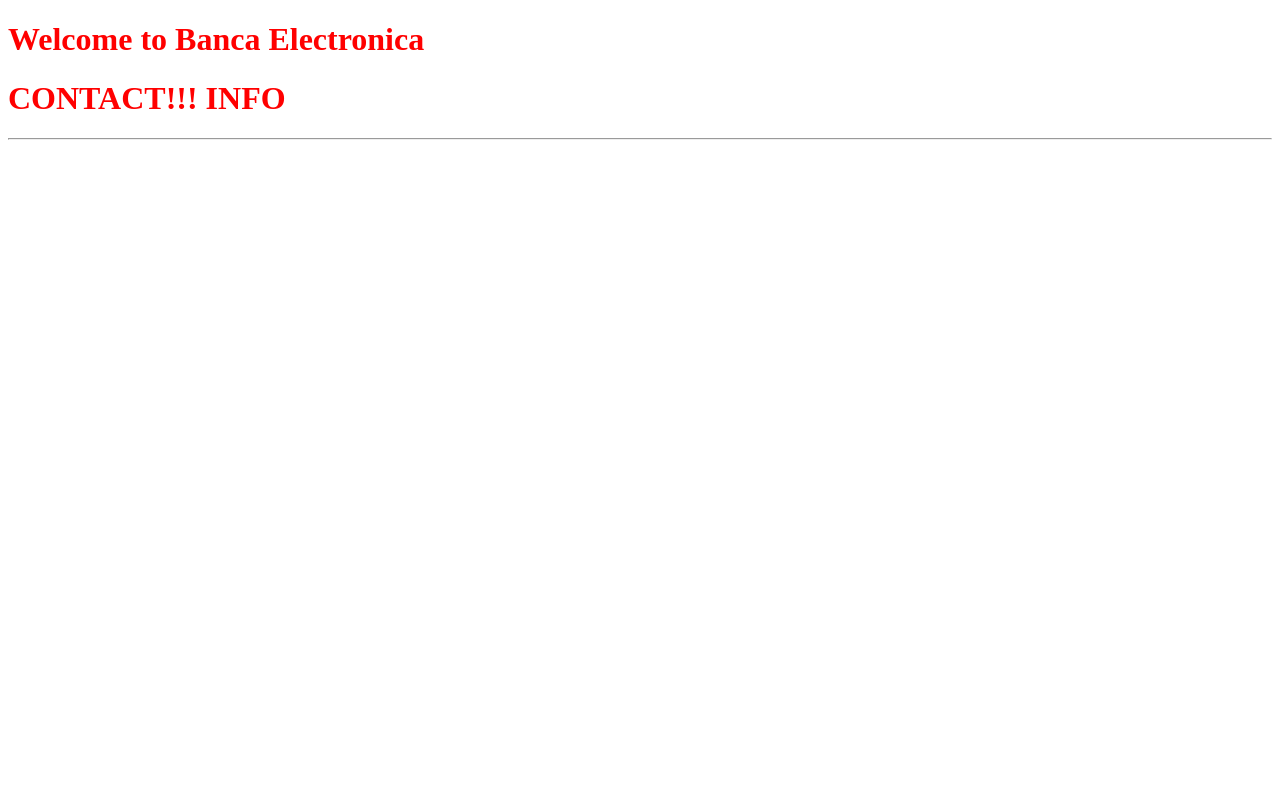
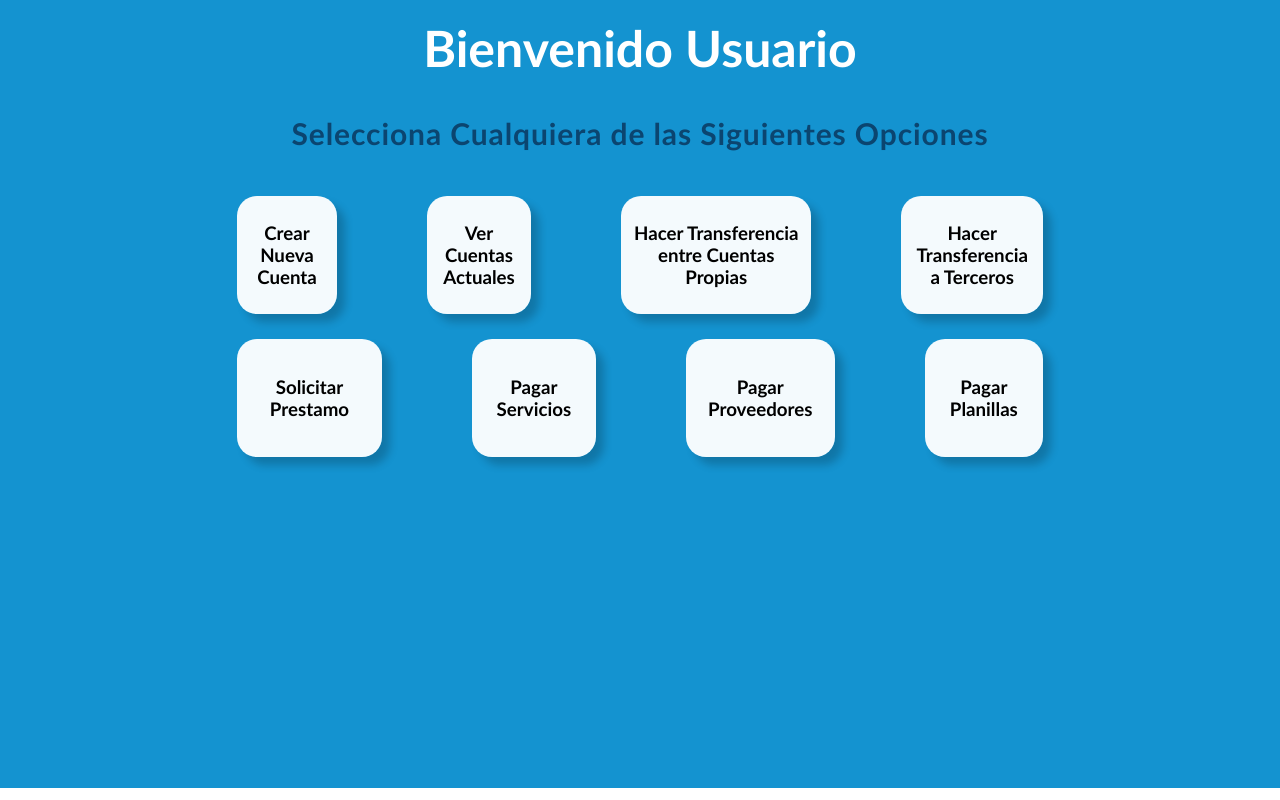
Before and after one commit to antoniolj07/IPC2-proyecto1, a Django app: page / in a window 1280 px wide. Run offline with Django 3.2, Linux system fonts and the light colour scheme.

Commit message:
home page creted

```diff
--- a/src/BancaElectronica/settings.py
+++ b/src/BancaElectronica/settings.py
@@ -122,6 +122,9 @@ USE_TZ = True
 
 
 # Static files (CSS, JavaScript, Images)
+
+STATICFILES_DIRS = [BASE_DIR / 'static']
+
 # https://docs.djangoproject.com/en/3.1/howto/static-files/
 
 STATIC_URL = '/static/'
--- a/src/BancaElectronica/urls.py
+++ b/src/BancaElectronica/urls.py
@@ -18,11 +18,12 @@ from django.urls import path
 
 from home.views import home_view, about_view
 
-from user.views import user_detail_view
+from user.views import user_detail_view, register_view
 
 urlpatterns = [
     path('', home_view, name='home'),
     path('admin/', admin.site.urls),
     path('about', about_view, name='login'),
-    path('info', user_detail_view, name='login')
+    path('info', user_detail_view, name='login'),
+    path('register', register_view, name="register")
 ]
--- /dev/null
+++ b/src/home/templates/home/home.html
@@ -0,0 +1,41 @@
+{% extends 'base.html' %} {% load static %}
+<link rel="stylesheet" href="{% static 'css/home.css' %}">
+<!--Contenido del bloque-->
+{% block content %}
+<div class="home">
+    <h1 class="home_title">Bienvenido Usuario</h1>
+    <h2 class="home-subtitle text-center">Selecciona Cualquiera de las Siguientes Opciones</h2>
+    <br>
+    <div>
+        <div class="cards-container">
+
+            <div class="card">
+                <h3>Crear Nueva Cuenta</h3>
+            </div>
+            <div class="card">
+                <h3>Ver Cuentas Actuales</h3>
+            </div>
+            <div class="card">
+                <h3>Hacer Transferencia entre Cuentas Propias</h3>
+            </div>
+            <div class="card">
+                <h3>Hacer Transferencia a Terceros</h3>
+            </div>
+        </div>
+        <div class="cards-container">
+            <div class="card">
+                <h3>Solicitar Prestamo</h3>
+            </div>
+            <div class="card">
+                <h3>Pagar Servicios</h3>
+            </div>
+            <div class="card">
+                <h3>Pagar Proveedores</h3>
+            </div>
+            <div class="card">
+                <h3>Pagar Planillas</h3>
+            </div>
+        </div>
+    </div>
+</div>
+{% endblock %}
--- a/src/home/views.py
+++ b/src/home/views.py
@@ -6,7 +6,7 @@ from django.http import HttpResponse
 
 def home_view(request, *args, **kwargs):
     # return HttpResponse('<h1>Hellow world</h1>')  # string of HTML code
-    return render(request, 'home/contact.html', {})
+    return render(request, 'home/home.html', {})
 
 
 def about_view(request, *args, **kwargs):
--- /dev/null
+++ b/src/static/css/styles.css
@@ -0,0 +1,105 @@
+/*General styles*/
+
+html,
+body {
+    height: 100%;
+}
+
+body {
+    margin-left: auto;
+    margin-right: auto;
+}
+
+p,
+h1,
+h2,
+h3,
+label {
+    font-family: Futura, Trebuchet MS, Arial, sans-serif;
+}
+
+h1 {
+    font-weight: bolder;
+    font-size: 42px;
+}
+
+h2 {
+    font-style: normal;
+    font-weight: 600;
+    font-size: 30px;
+    line-height: 60px;
+    letter-spacing: 0.03em;
+    /* Main Blue */
+    color: #0B4570;
+}
+
+hr {
+    border-top: 5px solid rgba(0, 0, 0, .1);
+}
+
+.text-center {
+    text-align: center;
+}
+
+
+/*=====================================================*/
+
+
+/* Styles for home */
+
+.home {
+    height: 100%;
+    margin-top: -20px;
+    background: rgb(20, 147, 208);
+    overflow: hidden;
+}
+
+.home_title {
+    color: white;
+    font-weight: 600;
+    font-family: Futura, Trebuchet MS, Arial, sans-serif;
+    text-align: center;
+    margin: 30px 0 15px 0;
+    font-size: 50px;
+}
+
+.home-subtitle {
+    margin-bottom: 15px;
+}
+
+.cards-container {
+    margin-left: auto;
+    margin-right: auto;
+    max-width: 70%;
+    display: flex;
+    justify-content: space-evenly;
+    align-items: center;
+}
+
+.cards-container:hover {
+    transition: all 0.8s ease 0s;
+    transform: scale(1.06);
+}
+
+.card {
+    background-color: #fffffff3;
+    text-align: center;
+    display: flex;
+    justify-content: center;
+    align-items: center;
+    padding: 1%;
+    border-radius: 20px;
+    /*justify-content: space-evenly;*/
+    height: 100px;
+    max-width: 100%;
+    max-height: 200px;
+    margin: 0 45px 25px 45px;
+    box-shadow: 8px 8px 8px 0px rgba(0, 0, 0, 0.2);
+}
+
+.card:hover {
+    cursor: pointer;
+}
+
+
+/*==========================================================================*/
--- a/src/static/styles.css
+++ /dev/null
@@ -1,3 +0,0 @@
-h1 {
-    color: red;
-}
--- a/src/templates/base.html
+++ b/src/templates/base.html
@@ -1,3 +1,4 @@
+{% load static %}
 <!DOCTYPE html>
 <html lang="en">
 
@@ -5,12 +6,10 @@
     <meta charset="UTF-8">
     <meta name="viewport" content="width=device-width, initial-scale=1.0">
     <title>Banca Electronica</title>
+    <link rel="stylesheet" href="{% static 'css/styles.css'%}">
 </head>
 
 <body>
-    {% load static %}
-    <link rel="stylesheet" href="{% static 'styles.css'%}">
-    <h1>Welcome to Banca Electronica</h1>
     {% block content %} {% endblock %}
 </body>
 
--- a/src/user/views.py
+++ b/src/user/views.py
@@ -2,5 +2,8 @@ from django.shortcuts import render
 from .models import User
 
 # Create your views here.
-def user_detail_view(request):
+def user_detail_view(request, *args, **kwards):
     return render(request, 'user/info.html', {})
+
+def register_view(request, *args, **kwargs):
+    return render(request, 'user/register.html', {})
```
Also changed, not shown: src/static/css/home.css (added, +48 -0 lines), src/user/templates/user/register.html (added).
